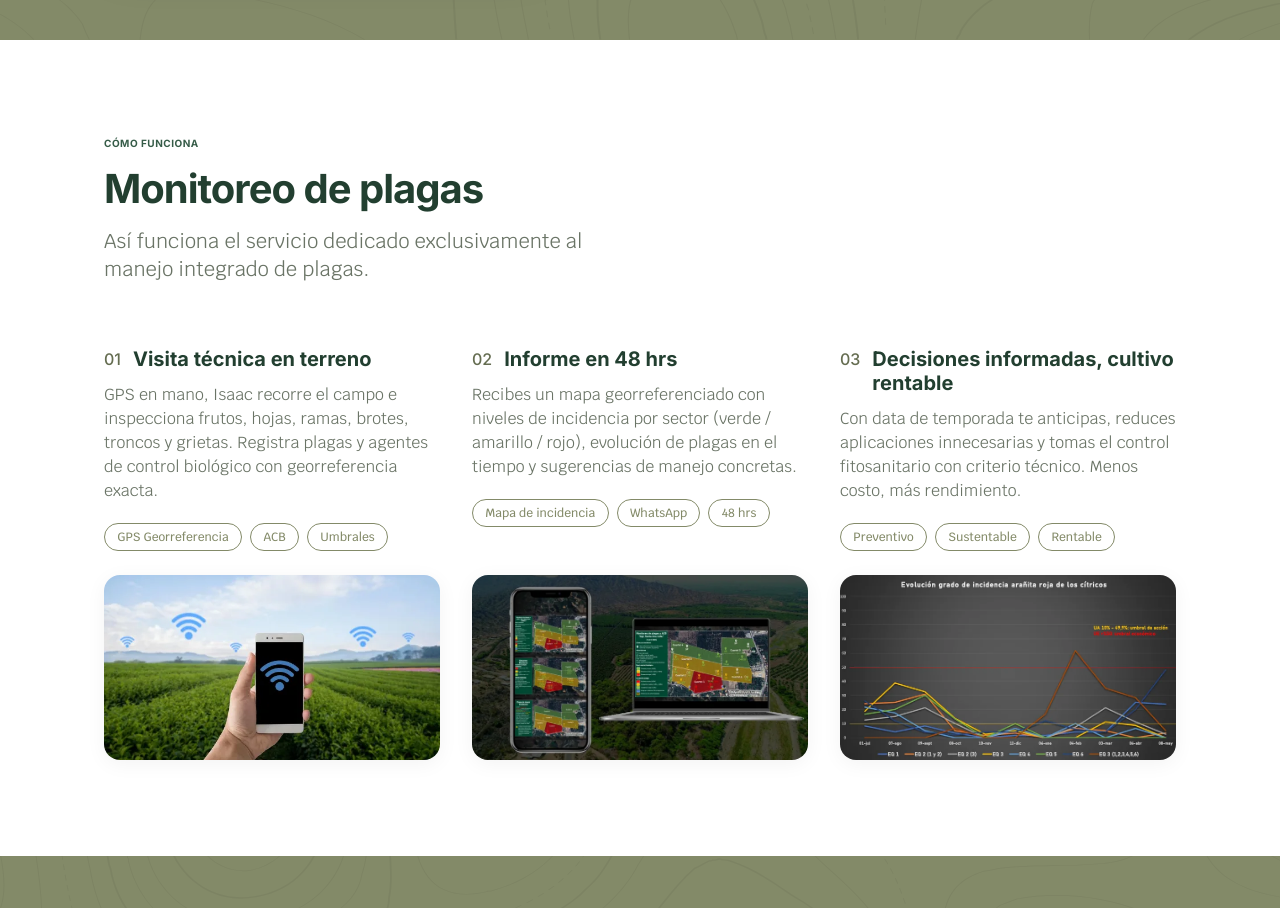
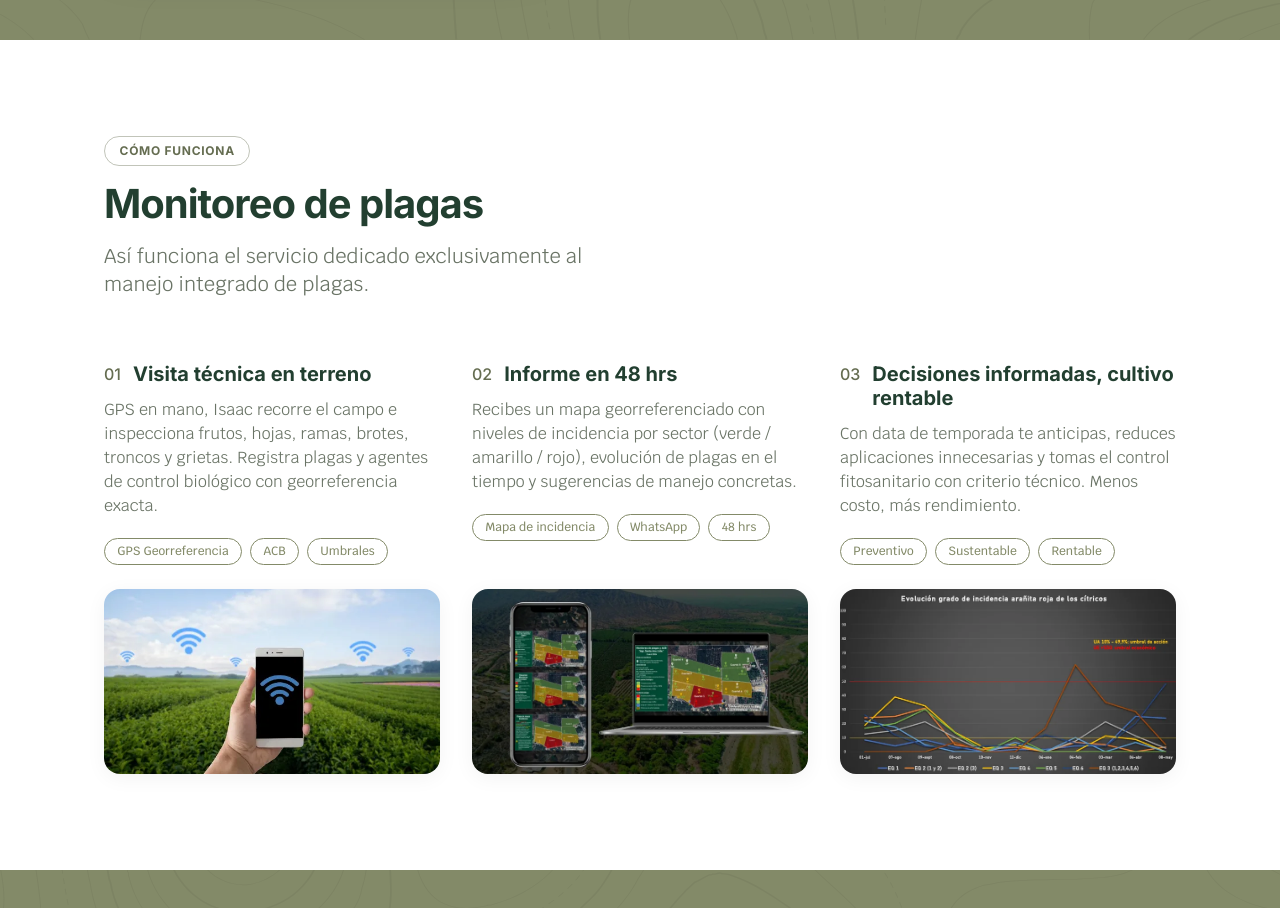
Before and after one commit to MR-Thunderbolts/GreenMip.v2, a Svelte app: page / in a window 1280 px wide. Shown: the part 2100-3008 px from the top of the page. Built offline with nearby package versions, Linux system fonts and the light colour scheme.

Commit message:
fix: eyebrow de "Cómo funciona" dentro del mismo tag/pill que las otras secciones

```diff
--- a/src/components/sections/HowItWorks.svelte
+++ b/src/components/sections/HowItWorks.svelte
@@ -9,9 +9,7 @@
 
     <!-- Section Header -->
     <div class="flex flex-col gap-4 items-start max-w-[500px]">
-      <span class="font-inter font-bold text-[10px] uppercase tracking-[0.05em] text-[#365C48]">
-        {howItWorks.eyebrow}
-      </span>
+      <Tag label={howItWorks.eyebrow} />
       <h2 class="font-inter font-bold text-[32px] md:text-[40px] leading-[1.1] text-ink tracking-[-1px]">
         {howItWorks.title}
       </h2>
```
